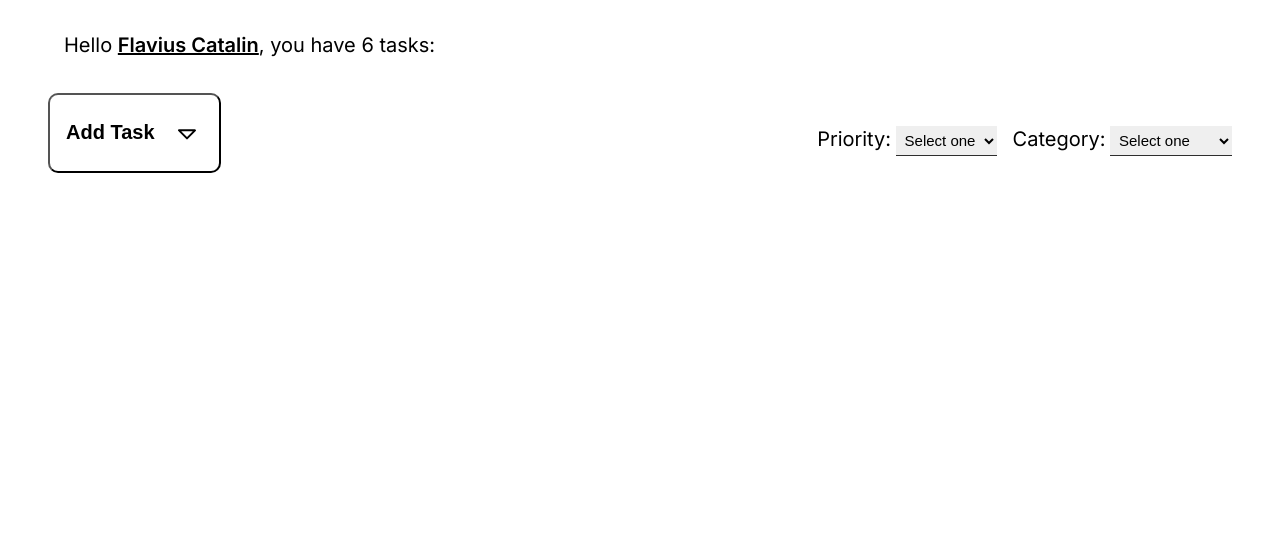
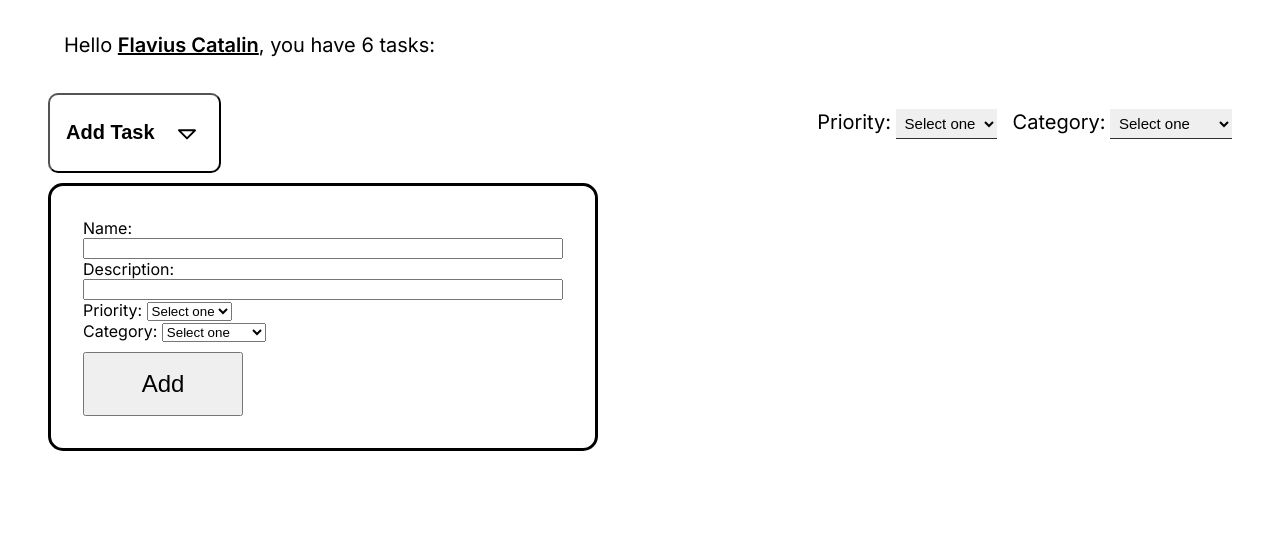
Before and after one commit to kete102/app-todo, a website built with webpack: page index.html in a window 1280 px wide. Both pictures are taken after a click on the button "Add Task". Shown: the part 138-685 px from the top of the page. Built offline with nearby package versions, Linux system fonts and the light colour scheme.

Commit message:
No sé qué estoy comiteando

```diff
--- a/src/controllers/tasksContainer.controller.js
+++ b/src/controllers/tasksContainer.controller.js
@@ -10,11 +10,11 @@ export default () => {
 
   /* Drop Down Menu*/
   const dropDownMenu = divElement.querySelector(".dropdown-menu");
+  dropDownMenu.style.display = "none";
   const addTaskBtn = divElement.querySelector(".add-task-btn");
 
   const toggleDropDownMenu = () => {
-    console.log("toogleVisibility");
-    if (dropDownMenu.style.display === "none") {
+    if (dropDownMenu.style.display == "none") {
       dropDownMenu.style.display = "block";
     } else {
       dropDownMenu.style.display = "none";
--- a/src/css/tasksContainer.css
+++ b/src/css/tasksContainer.css
@@ -26,7 +26,7 @@
   display: flex;
   flex-direction: row;
   justify-content: space-between;
-  align-items: center;
+  align-items: flex-start;
 }
 
 .add-task-btn {
```
